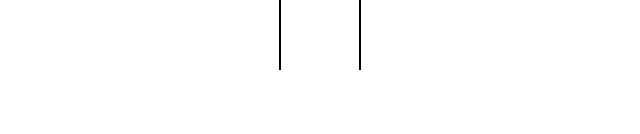
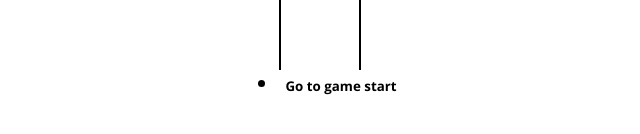
Before and after one commit to chandankrr/tic-tac-toe, a React (Create React App) app: page / in a window 1280 px wide. Shown: the part 270-404 px from the top of the page, without its empty margins (319-959 px from the left). Built offline with nearby package versions, Linux system fonts and the light colour scheme.

Commit message:
displayed game history

```diff
--- a/src/App.js
+++ b/src/App.js
@@ -1,5 +1,6 @@
 import { useState } from 'react';
 import Board from './components/Board';
+import History from './components/History';
 import { calculateWinner } from './helper';
 import './styles/root.scss';
 
@@ -39,11 +40,16 @@
     setCurrentMove((prev) => prev + 1);
   };
 
+  const moveTo = (move) => {
+    setCurrentMove(move);
+  };
+
   return (
     <div className="app">
       <h1>TIC TAC TOE</h1>
       <h2>{message}</h2>
       <Board board={current.board} handleSquareClick={handleSquareClick} />
+      <History history={history} moveTo={moveTo} currentMove={currentMove} />
     </div>
   );
 }
--- /dev/null
+++ b/src/components/History.jsx
@@ -0,0 +1,25 @@
+const History = ({ history, moveTo, currentMove }) => {
+  return (
+    <ul>
+      {history.map((_, move) => {
+        return (
+          <li key={move}>
+            <button
+              style={{
+                fontWeight: move === currentMove ? 'bold' : 'normal',
+              }}
+              type="button"
+              onClick={() => {
+                moveTo(move);
+              }}
+            >
+              {move === 0 ? 'Go to game start' : `Go to move #${move}`}
+            </button>
+          </li>
+        );
+      })}
+    </ul>
+  );
+};
+
+export default History;
```
